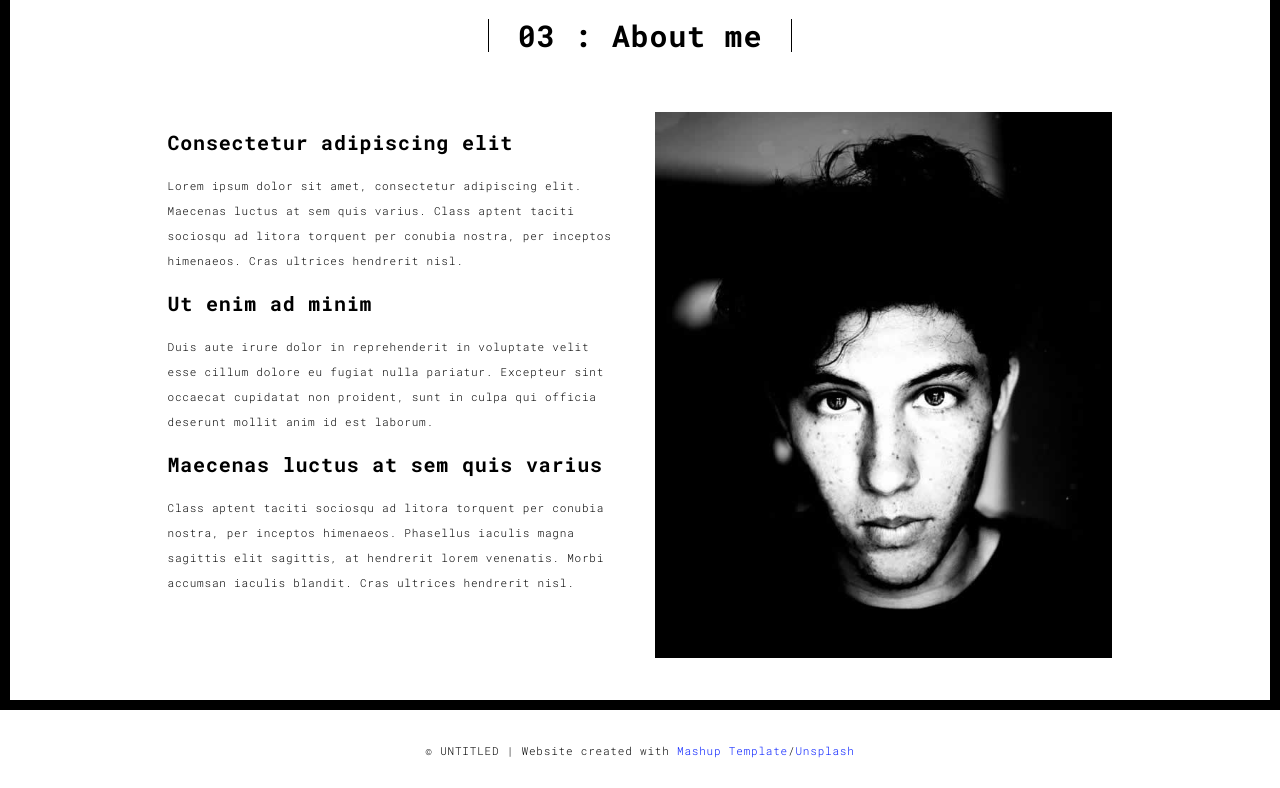
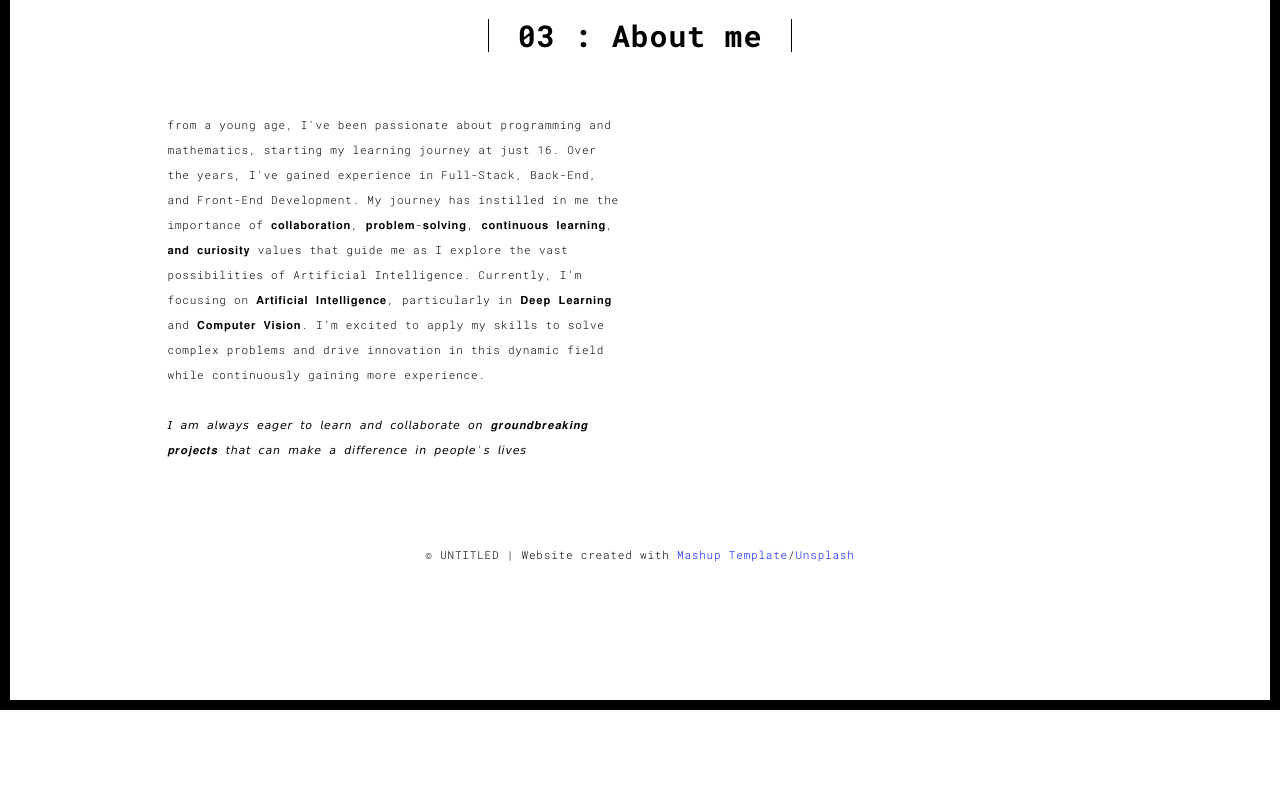
Before and after one commit to ArtifAry/MySite, a Flask app: page /about.html in a window 1280 px wide. Shown: the part 90-878 px from the top of the page. After the commit the page ends 800 px from the top, so only its background shows below. Run offline with Flask 3, Linux system fonts and the light colour scheme; some libraries are stand-ins or nearby versions.

Commit message:
updated front-end

```diff
--- a/templates/about.html
+++ b/templates/about.html
@@ -61,19 +61,15 @@
             <div class="col-md-10 col-md-offset-1">
               <div class="row">
                 <div class="col-xs-12 col-md-6">
-                  <h3>Consectetur adipiscing elit</h3>
-                  <p>Lorem ipsum dolor sit amet, consectetur adipiscing elit. Maecenas luctus at sem quis varius.
-                  Class aptent taciti sociosqu ad litora torquent per conubia nostra, per inceptos himenaeos. Cras ultrices hendrerit nisl.</p>
-                  <h3>Ut enim ad minim </h3>
-                  <p>Duis aute irure dolor in reprehenderit in voluptate velit esse
-                  cillum dolore eu fugiat nulla pariatur. Excepteur sint occaecat cupidatat non
-                  proident, sunt in culpa qui officia deserunt mollit anim id est laborum.
-                  <h3>Maecenas luctus at sem quis varius</h3>
-                  <p>
-                  Class aptent taciti sociosqu ad litora torquent per conubia nostra, per inceptos himenaeos. Phasellus iaculis magna sagittis elit sagittis, at hendrerit lorem venenatis. Morbi accumsan iaculis blandit. Cras ultrices hendrerit nisl.</p>
+                  from a young age, I've been passionate about programming and mathematics, starting my learning journey at just 16. Over the years, I've gained experience in Full-Stack, Back-End, and Front-End Development. My journey has instilled in me the importance of 𝐜𝐨𝐥𝐥𝐚𝐛𝐨𝐫𝐚𝐭𝐢𝐨𝐧, 𝐩𝐫𝐨𝐛𝐥𝐞𝐦-𝐬𝐨𝐥𝐯𝐢𝐧𝐠, 𝐜𝐨𝐧𝐭𝐢𝐧𝐮𝐨𝐮𝐬 𝐥𝐞𝐚𝐫𝐧𝐢𝐧𝐠, 𝐚𝐧𝐝 𝐜𝐮𝐫𝐢𝐨𝐬𝐢𝐭𝐲 values that guide me as I explore the vast possibilities of Artificial Intelligence.
+
+Currently, I’m focusing on 𝐀𝐫𝐭𝐢𝐟𝐢𝐜𝐢𝐚𝐥 𝐈𝐧𝐭𝐞𝐥𝐥𝐢𝐠𝐞𝐧𝐜𝐞, particularly in 𝐃𝐞𝐞𝐩 𝐋𝐞𝐚𝐫𝐧𝐢𝐧𝐠 and 𝐂𝐨𝐦𝐩𝐮𝐭𝐞𝐫 𝐕𝐢𝐬𝐢𝐨𝐧. I’m excited to apply my skills to solve complex problems and drive innovation in this dynamic field while continuously gaining more experience.
+<br>
+<br>
+𝘐 𝘢𝘮 𝘢𝘭𝘸𝘢𝘺𝘴 𝘦𝘢𝘨𝘦𝘳 𝘵𝘰 𝘭𝘦𝘢𝘳𝘯 𝘢𝘯𝘥 𝘤𝘰𝘭𝘭𝘢𝘣𝘰𝘳𝘢𝘵𝘦 𝘰𝘯 𝒈𝒓𝒐𝒖𝒏𝒅𝒃𝒓𝒆𝒂𝒌𝒊𝒏𝒈 𝒑𝒓𝒐𝒋𝒆𝒄𝒕𝒔 𝘵𝘩𝘢𝘵 𝘤𝘢𝘯 𝘮𝘢𝘬𝘦 𝘢 𝘥𝘪𝘧𝘧𝘦𝘳𝘦𝘯𝘤𝘦 𝘪𝘯 𝘱𝘦𝘰𝘱𝘭𝘦'𝘴 𝘭𝘪𝘷𝘦𝘴
                 </div>
                 <div class="col-xs-12 col-md-6">
-                  <img src="./static/assets/images/profil.jpg" class="img-responsive" alt="">
+                  <!-- <img src="./static/assets/images/profil.jpg" class="img-responsive" alt=""> -->
                 </div>
               </div>
             </div>
```
Also changed, not shown: templates/contact.html (+11 -9 lines), templates/works.html (+5 -3 lines).
